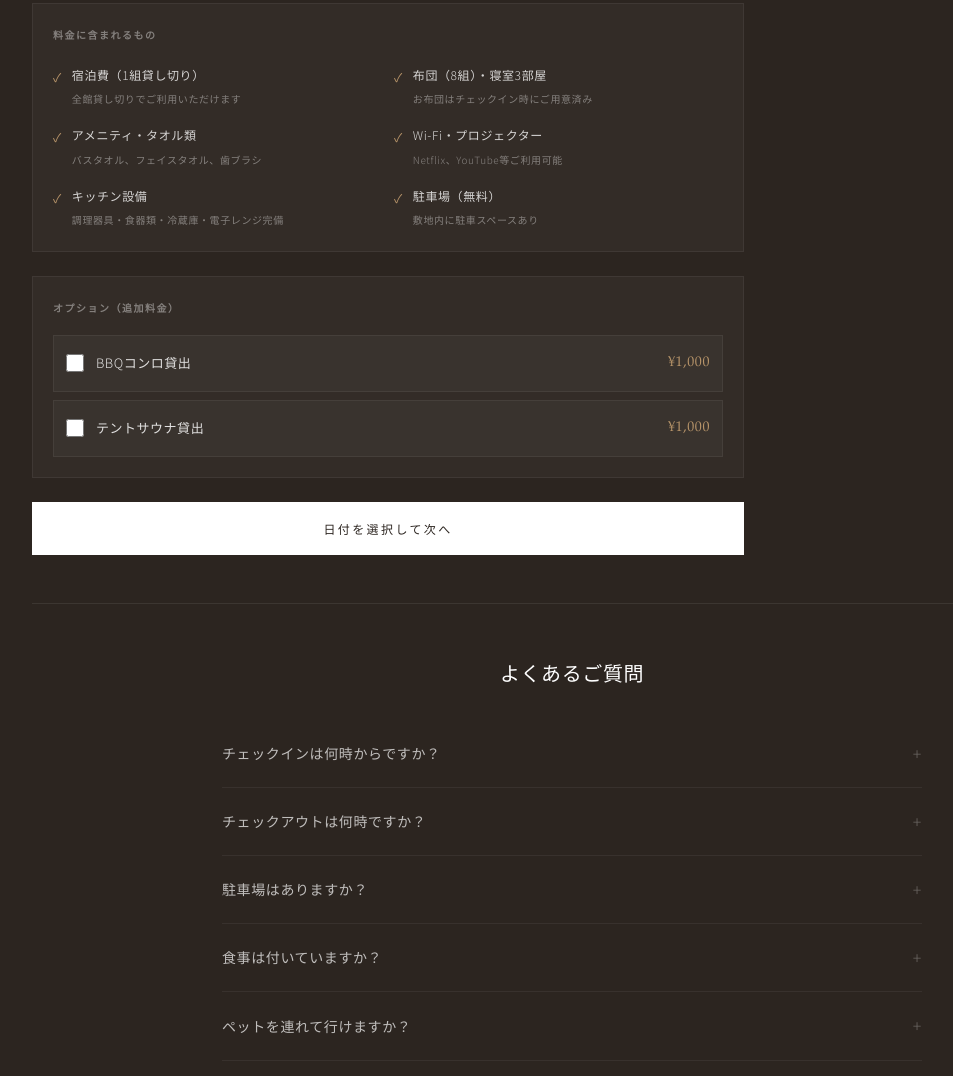
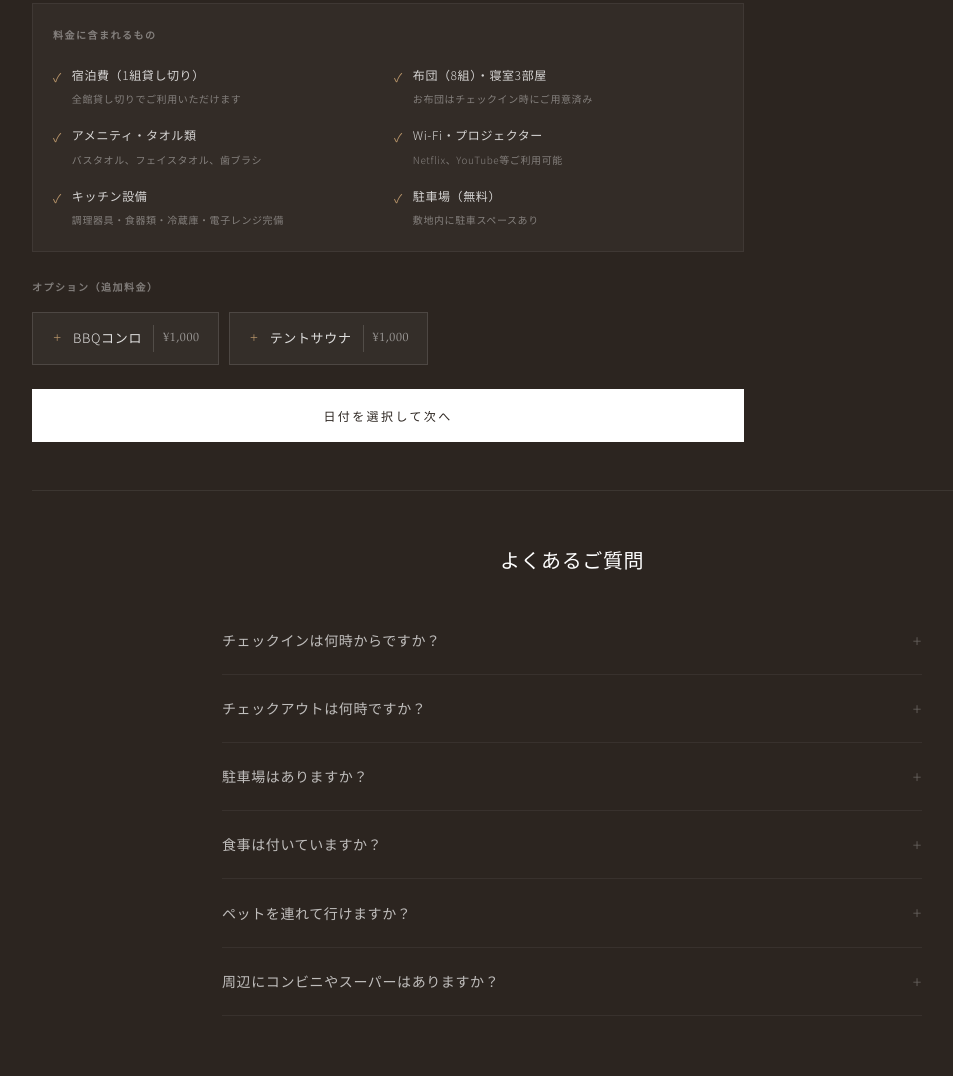
Before and after one commit to H-Raito/en-site, a website: page site/index.html in a window 1280 px wide. Shown: the part 9960-11036 px from the top of the page, without its empty margins (68-1021 px from the left). Drawn offline with nearby package versions, Linux system fonts and the light colour scheme; a web font is replaced by a local one.

Commit message:
design: 予約オプションをチップ型デザインに変更
- チップ型（横並び）に変更し、+/✓アイコンで選択を表現
- 選択時は控えめなウォーム着色＋細いアクセント枠＋チェック

```diff
--- a/site/index.html
+++ b/site/index.html
@@ -470,16 +470,20 @@
             </div>
             <div class="options-box">
               <h4 class="options-box__title">オプション（追加料金）</h4>
-              <label class="options-box__item">
-                <input type="checkbox" id="optBbq">
-                <span class="options-box__name">BBQコンロ貸出</span>
-                <span class="options-box__price">¥1,000</span>
-              </label>
-              <label class="options-box__item">
-                <input type="checkbox" id="optSauna">
-                <span class="options-box__name">テントサウナ貸出</span>
-                <span class="options-box__price">¥1,000</span>
-              </label>
+              <div class="options-box__chips">
+                <label class="opt-chip">
+                  <input type="checkbox" id="optBbq">
+                  <span class="opt-chip__icon" aria-hidden="true"></span>
+                  <span class="opt-chip__name">BBQコンロ</span>
+                  <span class="opt-chip__price">¥1,000</span>
+                </label>
+                <label class="opt-chip">
+                  <input type="checkbox" id="optSauna">
+                  <span class="opt-chip__icon" aria-hidden="true"></span>
+                  <span class="opt-chip__name">テントサウナ</span>
+                  <span class="opt-chip__price">¥1,000</span>
+                </label>
+              </div>
             </div>
             <button type="button" id="toStep2" class="btn-booking">日付を選択して次へ</button>
           </div>
--- a/site/style.css
+++ b/site/style.css
@@ -324,15 +324,23 @@ button { font-family: inherit; cursor: pointer; border: none; background: none;
 .included-box__name { display: block; font-size: 12px; color: rgba(255,255,255,0.8); }
 .included-box__desc { display: block; font-size: 10px; color: rgba(255,255,255,0.4); }
 
-/* Options Box（追加料金オプション） */
-.options-box { margin-bottom: 24px; padding: 20px; background: rgba(255,255,255,0.03); border: 1px solid rgba(255,255,255,0.06); }
-.options-box__title { font-size: 10px; letter-spacing: 0.15em; color: rgba(255,255,255,0.4); margin-bottom: 16px; }
-.options-box__item { display: flex; align-items: center; gap: 12px; padding: 12px; margin-bottom: 8px; background: rgba(255,255,255,0.03); border: 1px solid rgba(255,255,255,0.06); cursor: pointer; transition: border-color 0.3s, background 0.3s; }
-.options-box__item:last-child { margin-bottom: 0; }
-.options-box__item:hover { border-color: rgba(255,255,255,0.2); }
-.options-box__item input[type="checkbox"] { width: 18px; height: 18px; accent-color: var(--accent-light); cursor: pointer; flex-shrink: 0; }
-.options-box__name { flex: 1; font-size: 13px; color: rgba(255,255,255,0.85); letter-spacing: 0.04em; }
-.options-box__price { font-family: var(--font-display); font-size: 14px; color: var(--accent-light); }
+/* Options Box（チップ型） */
+.options-box { margin-bottom: 24px; }
+.options-box__title { font-size: 10px; letter-spacing: 0.15em; color: rgba(255,255,255,0.4); margin-bottom: 14px; }
+.options-box__chips { display: flex; flex-wrap: wrap; gap: 10px; }
+.opt-chip { display: inline-flex; align-items: center; gap: 9px; padding: 11px 18px; background: rgba(255,255,255,0.04); border: 1px solid rgba(255,255,255,0.12); cursor: pointer; user-select: none; transition: background 0.35s var(--ease), border-color 0.35s var(--ease), color 0.35s var(--ease), transform 0.35s var(--ease), box-shadow 0.35s var(--ease); }
+.opt-chip:hover { border-color: rgba(255,255,255,0.32); background: rgba(255,255,255,0.08); }
+.opt-chip input { position: absolute; opacity: 0; width: 1px; height: 1px; }
+.opt-chip:has(input:focus-visible) { outline: 1px solid var(--accent-light); outline-offset: 3px; }
+.opt-chip__icon { display: inline-flex; align-items: center; justify-content: center; width: 13px; font-family: var(--font-display); font-size: 13px; line-height: 1; color: var(--accent-light); }
+.opt-chip__icon::before { content: '+'; }
+.opt-chip__name { font-size: 13px; letter-spacing: 0.05em; color: rgba(255,255,255,0.85); }
+.opt-chip__price { font-family: var(--font-display); font-size: 12px; color: rgba(255,255,255,0.5); padding-left: 9px; margin-left: 2px; border-left: 1px solid rgba(255,255,255,0.15); }
+.opt-chip:has(input:checked) { background: rgba(184,149,106,0.10); border-color: rgba(184,149,106,0.45); }
+.opt-chip:has(input:checked) .opt-chip__name { color: #fff; }
+.opt-chip:has(input:checked) .opt-chip__price { color: rgba(255,255,255,0.65); border-left-color: rgba(255,255,255,0.2); }
+.opt-chip:has(input:checked) .opt-chip__icon { color: var(--accent-light); }
+.opt-chip:has(input:checked) .opt-chip__icon::before { content: '✓'; }
 
 /* Buttons */
 .btn-booking { width: 100%; padding: 18px; background: #fff; color: var(--dark-bg); font-size: 12px; letter-spacing: 0.2em; border: none; border-radius: 0; transition: opacity 0.3s; }
```
